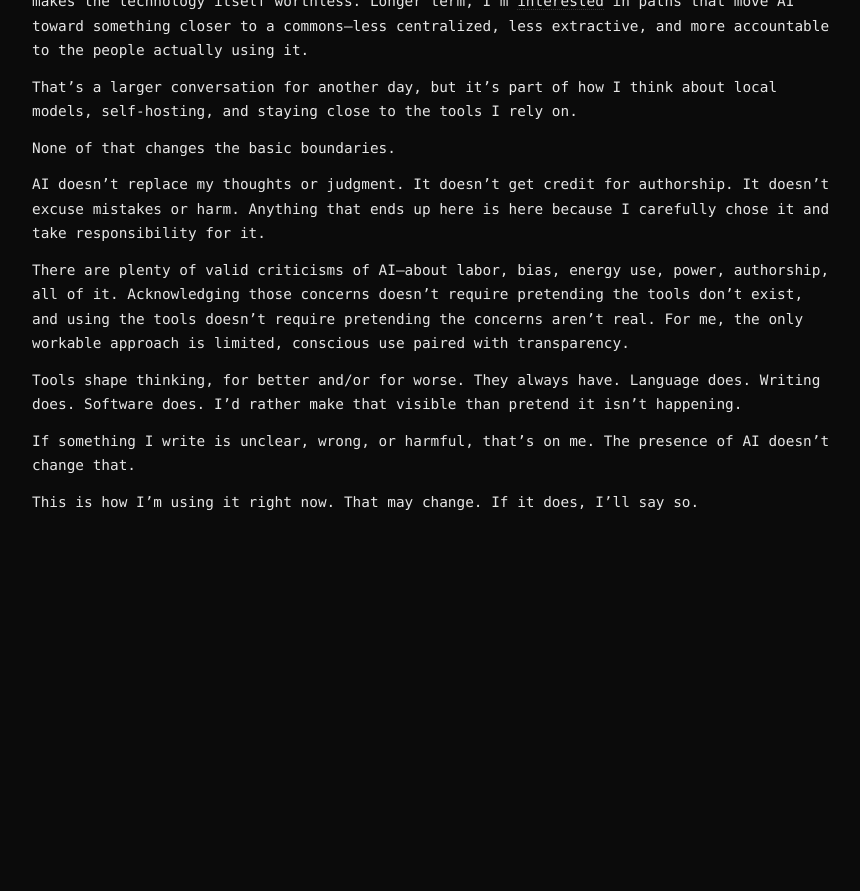
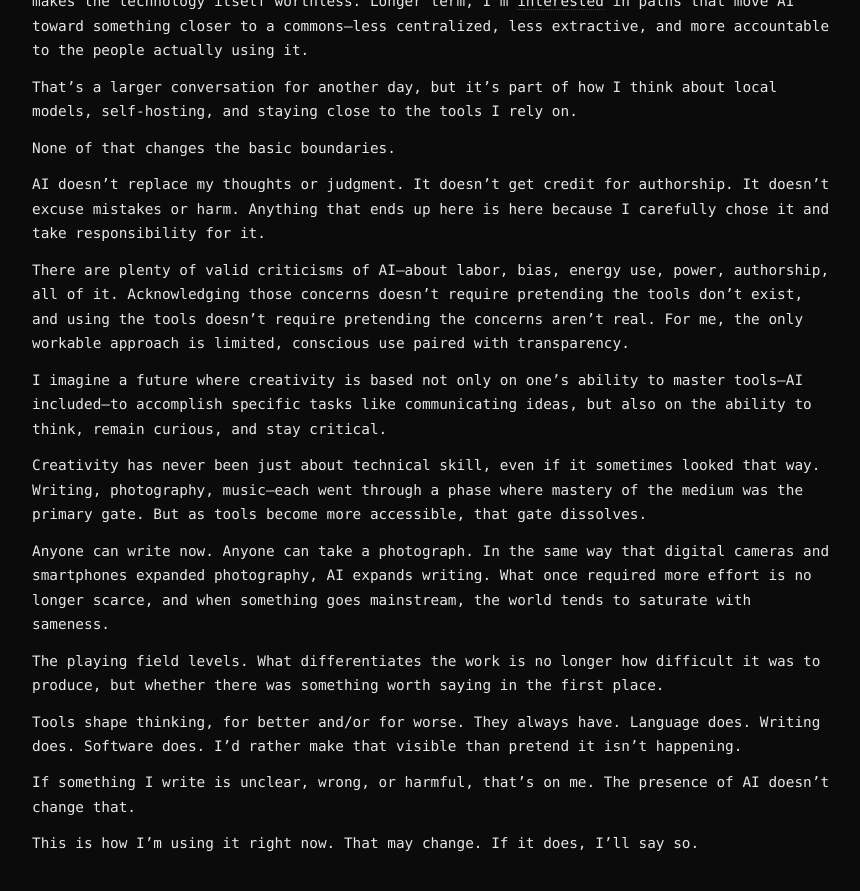
Before and after one commit to raelovejoy/raelog, a Jekyll site: the page built from _posts/2025-12-16-ai-as-a-tool.md, in a window 1280 px wide and 900 px high, scrolled down 1395 px. Shown: the top 891 px of the window, without its empty margins (208-1068 px from the left). Built offline with Jekyll 4.4.1, drawn with Linux system fonts in a browser that asks for light colours; before the commit the page ends 1953 px from its top, so only the background shows below that.

Commit message:
Update 2025-12-16-ai-as-a-tool.md

```diff
--- a/_posts/2025-12-16-ai-as-a-tool.md
+++ b/_posts/2025-12-16-ai-as-a-tool.md
@@ -43,6 +43,14 @@ AI doesn’t replace my thoughts or judgment. It doesn’t get credit for author
 
 There are plenty of valid criticisms of AI—about labor, bias, energy use, power, authorship, all of it. Acknowledging those concerns doesn’t require pretending the tools don’t exist, and using the tools doesn’t require pretending the concerns aren’t real. For me, the only workable approach is limited, conscious use paired with transparency.
 
+I imagine a future where creativity is based not only on one’s ability to master tools—AI included—to accomplish specific tasks like communicating ideas, but also on the ability to think, remain curious, and stay critical.
+
+Creativity has never been just about technical skill, even if it sometimes looked that way. Writing, photography, music—each went through a phase where mastery of the medium was the primary gate. But as tools become more accessible, that gate dissolves.
+
+Anyone can write now. Anyone can take a photograph. In the same way that digital cameras and smartphones expanded photography, AI expands writing. What once required more effort is no longer scarce, and when something goes mainstream, the world tends to saturate with sameness.
+
+The playing field levels. What differentiates the work is no longer how difficult it was to produce, but whether there was something worth saying in the first place.
+
 Tools shape thinking, for better and/or for worse. They always have. Language does. Writing does. Software does. I’d rather make that visible than pretend it isn’t happening.
 
 If something I write is unclear, wrong, or harmful, that’s on me. The presence of AI doesn’t change that.
```
